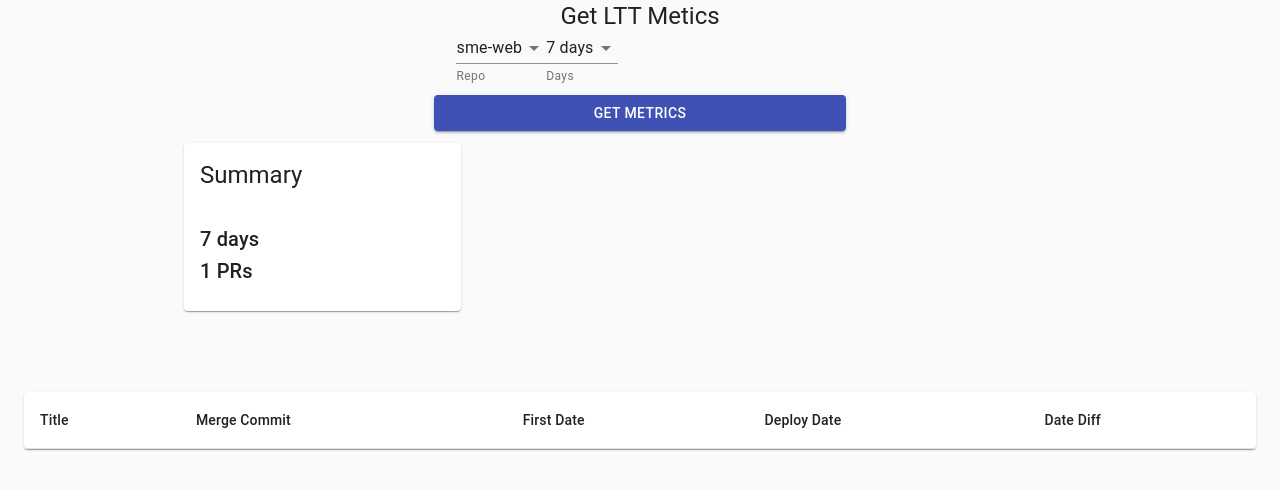
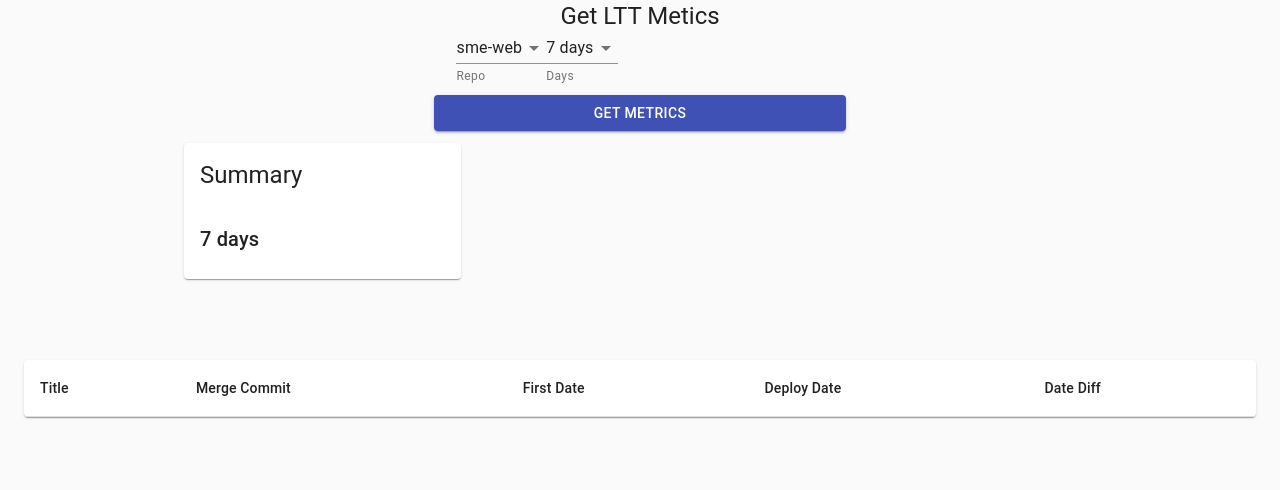
Before and after one commit to pashmelkin/MetricsUI, a React (Create React App) app: page / in a window 1280 px wide. Shown: the top 490 px of the page. Built offline with nearby package versions, Linux system fonts and the light colour scheme.

Commit message:
Modify summary representation (#16)
Co-authored-by: Pavel Shmueli <Pavel.Shmueli@myob.com>

```diff
--- a/src/App.tsx
+++ b/src/App.tsx
@@ -15,7 +15,7 @@ import {Summary} from "./Components/Summary";
 
 function App() {
     const emptyData = (): Array<Metric> => ([{
-        title: '',
+        title: 'initial state',
         sha : '',
         firstDate: new Date(),
         deployDate : new Date(),
--- a/src/Components/Summary.tsx
+++ b/src/Components/Summary.tsx
@@ -17,6 +17,11 @@ const CalcSummaryMetrics = (listPrs : Array<Metric>) : number => {
 export const Summary = (commits : Array<Metric>) => {
     const commitsArr = Object.keys(commits).map(function(k: any) { return commits[k] });
     const listPRs = commitsArr.filter(c => c.dateDiff > 0);
+    let displayPRs, displayMetric;
+    if ( listPRs.length > 0 && listPRs[0].title !== "initial state") {
+        displayPRs = `Total ${listPRs.length} PRs analysed`;
+        displayMetric = `${DisplayTime(CalcSummaryMetrics(listPRs))} on average`;
+    }
      return <Container maxWidth="md" component="main">
          <Grid container spacing={5} alignItems="flex-end">
                  <Grid item key="summary" xs={12} sm={6} md={4}>
@@ -32,10 +37,10 @@ export const Summary = (commits : Array<Metric>) => {
                                      7 days
                                  </Typography>
                                  <Typography variant="h6" color="textPrimary" align="left">
-                                     {listPRs.length} PRs
+                                     {displayPRs}
                                  </Typography>
                                  <Typography variant="h6" color="textPrimary" align="left">
-                                     {DisplayTime(CalcSummaryMetrics(listPRs))}
+                                     {displayMetric}
                                  </Typography>
                              </div>
                          </CardContent>
```
